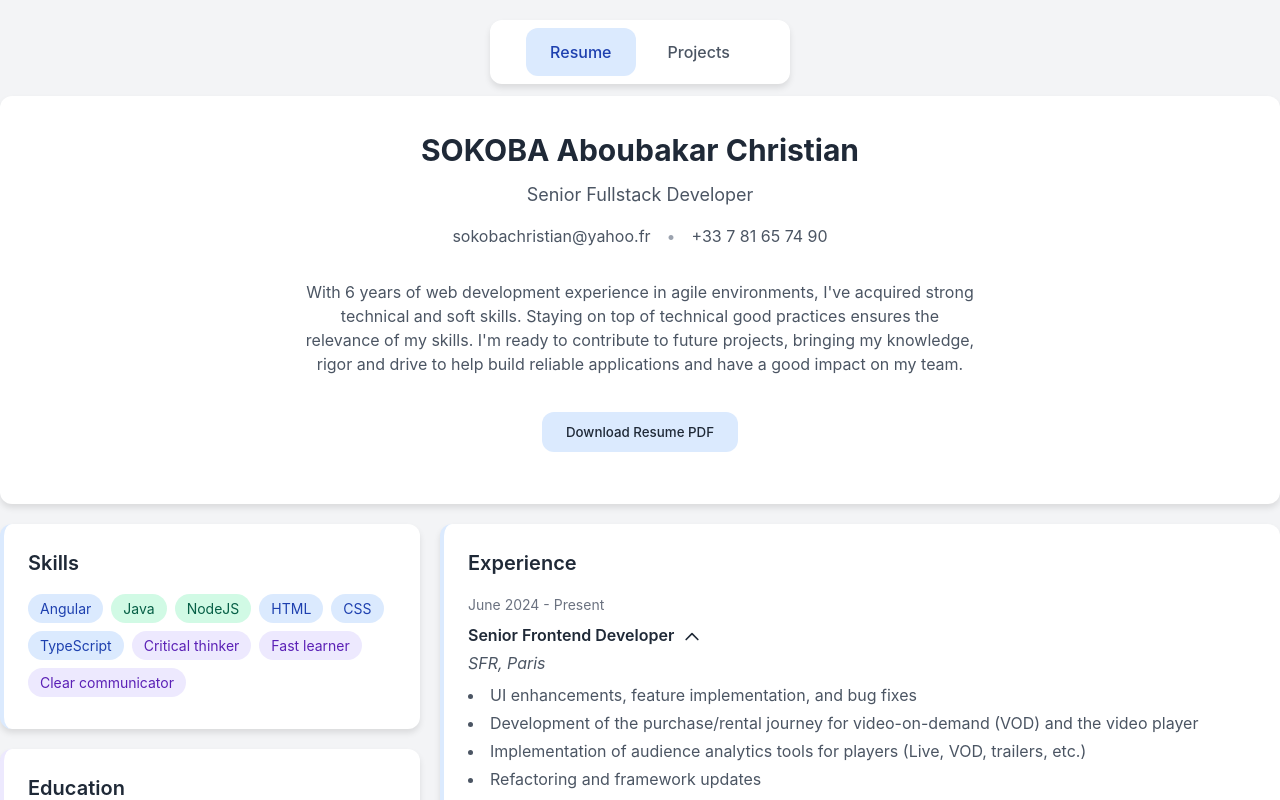
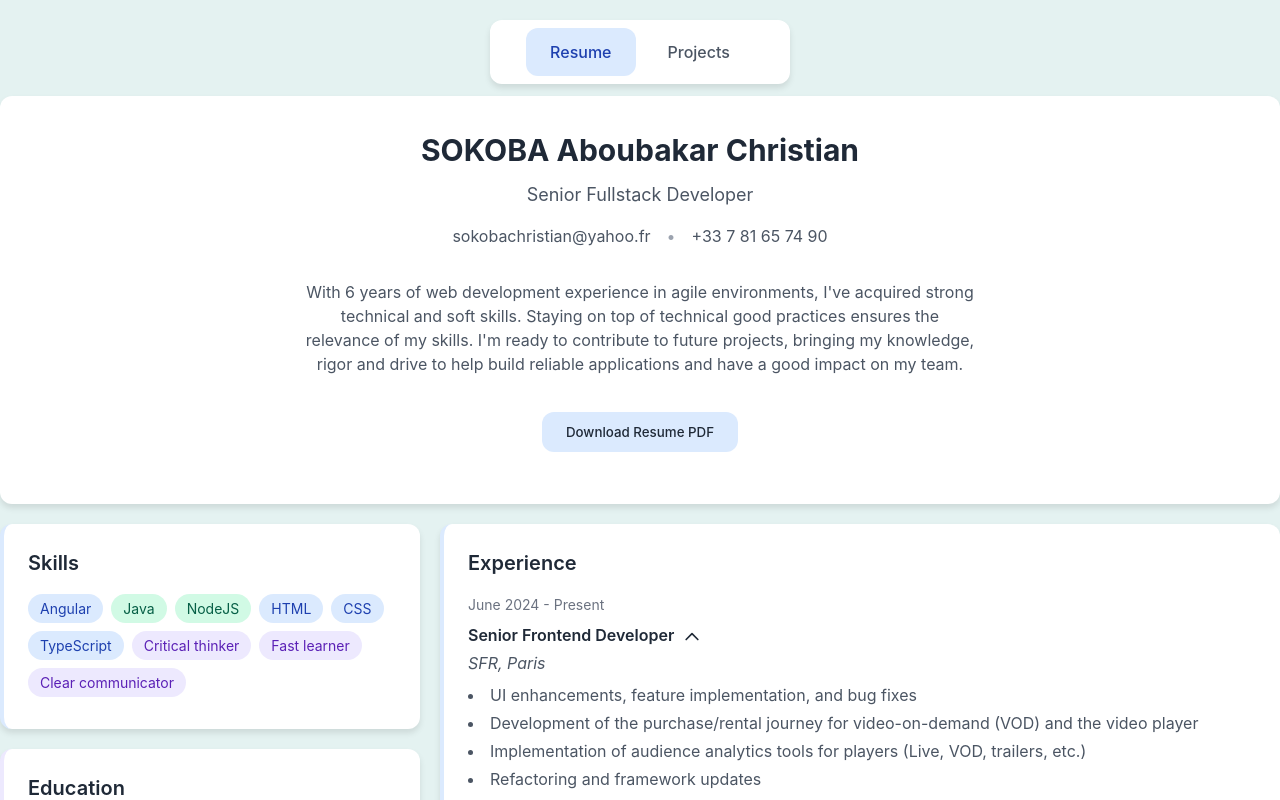
Before and after one commit to ACSokoba/personal-page, a React (Vite) app: page / in a window 1280 px wide. Shown: the top 800 px of the page. Built offline with nearby package versions, Linux system fonts and the light colour scheme.

Commit message:
changed bg color

```diff
--- a/src/data.ts
+++ b/src/data.ts
@@ -58,7 +58,7 @@ export const projects: Project[] = [
             "Configured CloudFront for content distribution",
             "Created CI pipeline with GitHub Actions for automatic deployment"
         ],
-        imageUrl: "src/assets/images/clair_de_lune_peek.png",
+        imageUrl: "/assets/images/clair_de_lune_peek.png",
         websiteUrl: "https://clairdeluneci.com/"
     },
 
--- a/src/index.css
+++ b/src/index.css
@@ -8,7 +8,7 @@
 body {
     font-family: -apple-system, BlinkMacSystemFont, "Segoe UI", Roboto, Oxygen,
         Ubuntu, Cantarell, "Open Sans", "Helvetica Neue", sans-serif;
-    background-color: #f3f4f6;
+    background-color: #e4f2f1;
     color: #1f2937;
     line-height: 1.5;
 }
```
